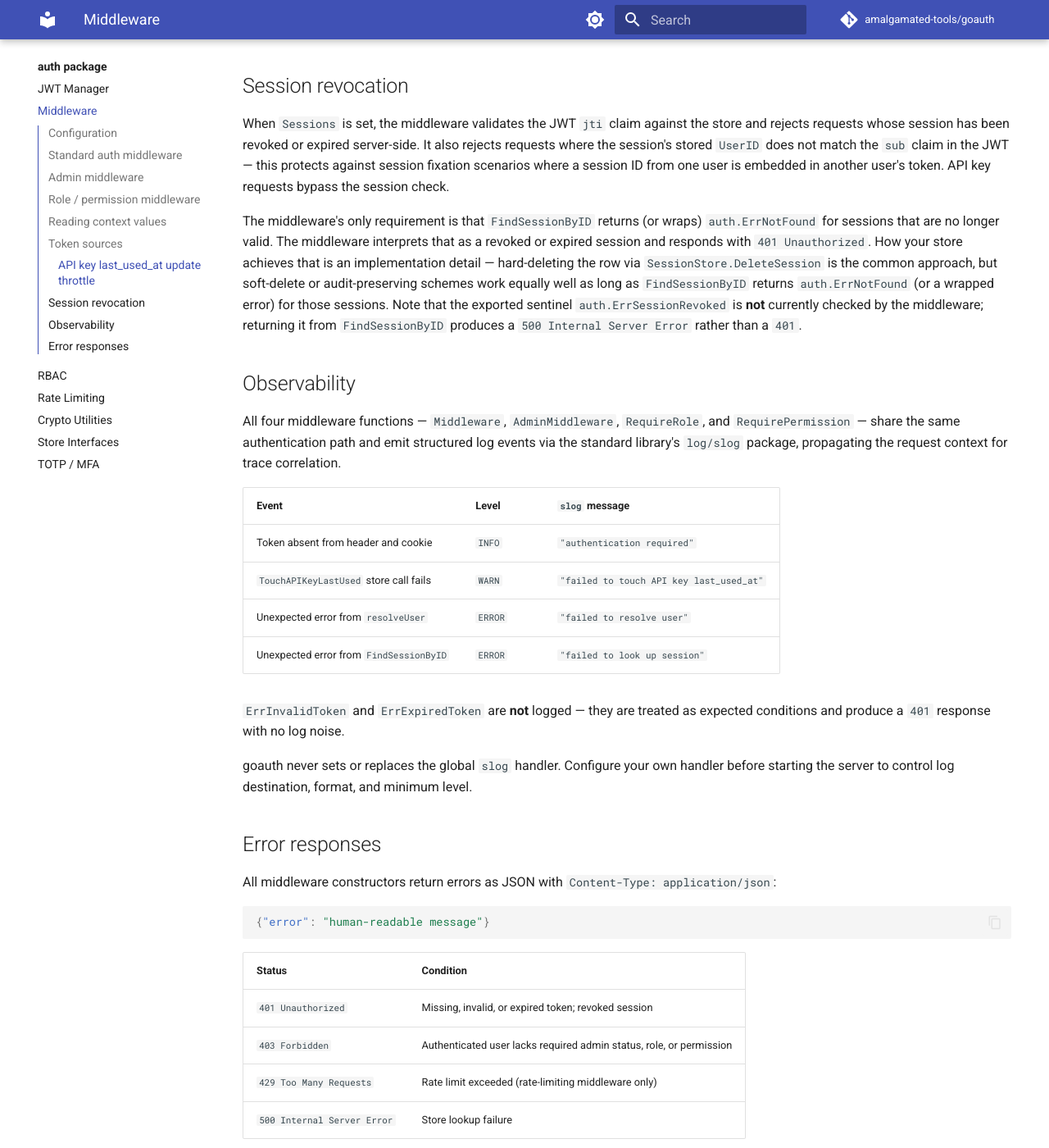
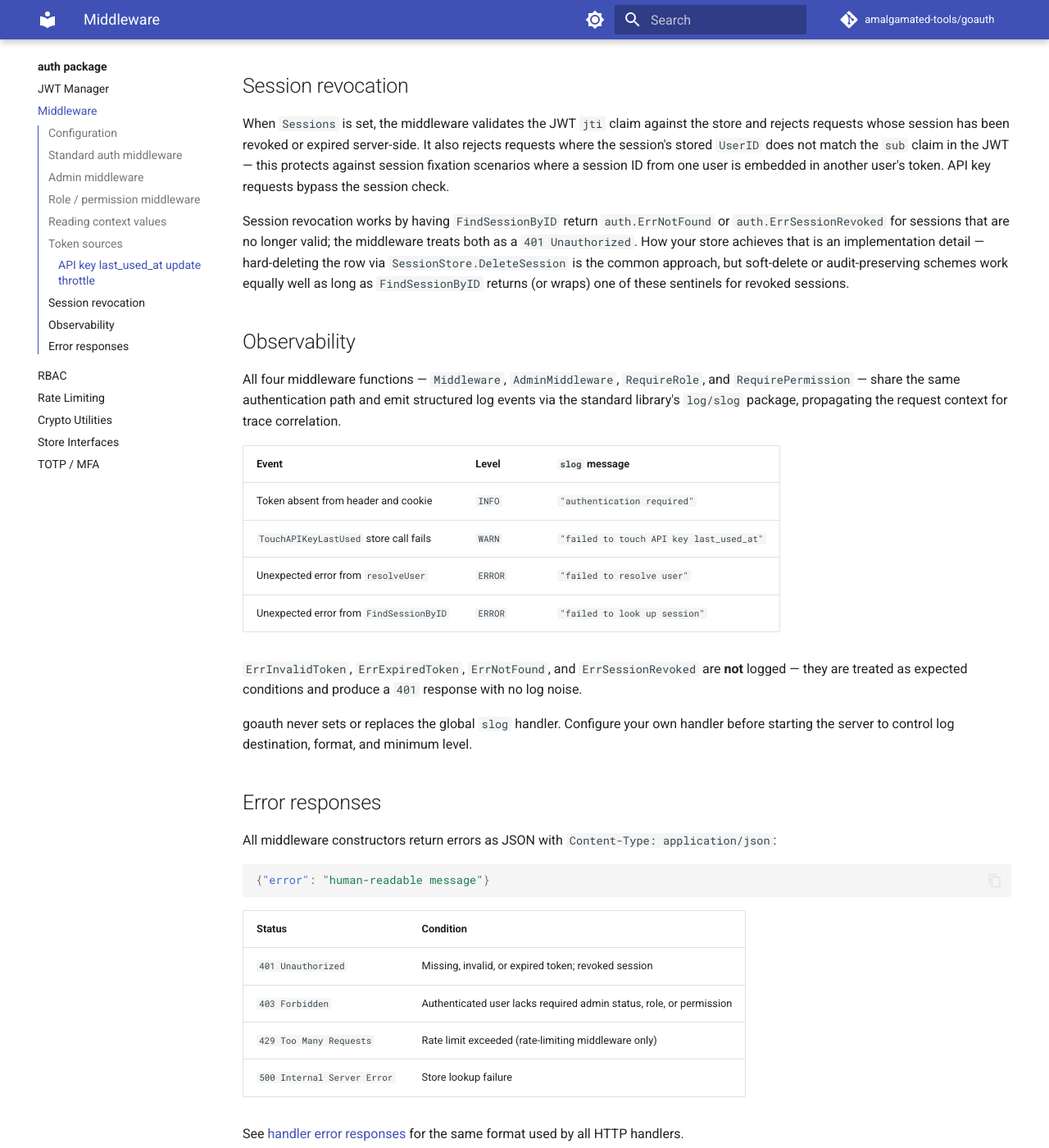
Before and after one commit to amalgamated-tools/goauth, an MkDocs documentation site: the page built from docs/auth/middleware.md, in a window 1280 px wide and 1400 px high, scrolled down 2281 px. Shown: the whole window at 82% size. Built offline with MkDocs 1.6.1 and Material for MkDocs 9.7.7, drawn with Linux system fonts in a browser that asks for light colours; comment, search, counter and statistics services are not loaded.

Commit message:
docs: fix incorrect ErrSessionRevoked and ErrOIDCSubjectAlreadyLinked docs
middleware.md incorrectly stated ErrSessionRevoked produces a 500; middleware.go
line 292 explicitly checks it and returns 401. Fix the session-revocation
paragraph to document both ErrNotFound and ErrSessionRevoked as valid sentinels,
and restore both to the observability not-logged list.

store-interfaces.md recommended returning ErrOIDCSubjectAlreadyLinked from
LinkOIDCSubject, but the interactive link callback (oidc.go:235-238) treats any
non-nil return as a failure — including that sentinel — because FindByOIDCSubject
falls through to LinkOIDCSubject even when the subject is already linked to the
correct user. Replace the sentinel recommendation with an upsert pattern (return
nil on duplicate) which is safe for both call sites.

```diff
--- a/docs/auth/middleware.md
+++ b/docs/auth/middleware.md
@@ -95,7 +95,7 @@ If your application requires precise `last_used_at` timestamps, implement `Touch
 
 When `Sessions` is set, the middleware validates the JWT `jti` claim against the store and rejects requests whose session has been revoked or expired server-side. It also rejects requests where the session's stored `UserID` does not match the `sub` claim in the JWT — this protects against session fixation scenarios where a session ID from one user is embedded in another user's token. API key requests bypass the session check.
 
-The middleware's only requirement is that `FindSessionByID` returns (or wraps) `auth.ErrNotFound` for sessions that are no longer valid. The middleware interprets that as a revoked or expired session and responds with `401 Unauthorized`. How your store achieves that is an implementation detail — hard-deleting the row via `SessionStore.DeleteSession` is the common approach, but soft-delete or audit-preserving schemes work equally well as long as `FindSessionByID` returns `auth.ErrNotFound` (or a wrapped error) for those sessions. Note that the exported sentinel `auth.ErrSessionRevoked` is **not** currently checked by the middleware; returning it from `FindSessionByID` produces a `500 Internal Server Error` rather than a `401`.
+Session revocation works by having `FindSessionByID` return `auth.ErrNotFound` or `auth.ErrSessionRevoked` for sessions that are no longer valid; the middleware treats both as a `401 Unauthorized`. How your store achieves that is an implementation detail — hard-deleting the row via `SessionStore.DeleteSession` is the common approach, but soft-delete or audit-preserving schemes work equally well as long as `FindSessionByID` returns (or wraps) one of these sentinels for revoked sessions.
 
 ## Observability
 
@@ -108,7 +108,7 @@ All four middleware functions — `Middleware`, `AdminMiddleware`, `RequireRole`
 | Unexpected error from `resolveUser` | `ERROR` | `"failed to resolve user"` |
 | Unexpected error from `FindSessionByID` | `ERROR` | `"failed to look up session"` |
 
-`ErrInvalidToken` and `ErrExpiredToken` are **not** logged — they are treated as expected conditions and produce a `401` response with no log noise.
+`ErrInvalidToken`, `ErrExpiredToken`, `ErrNotFound`, and `ErrSessionRevoked` are **not** logged — they are treated as expected conditions and produce a `401` response with no log noise.
 
 goauth never sets or replaces the global `slog` handler. Configure your own handler before starting the server to control log destination, format, and minimum level.
 
```
Also changed, not shown: docs/auth/store-interfaces.md (+2 -2 lines).
